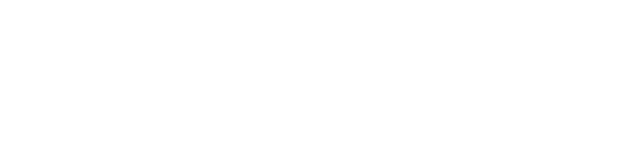
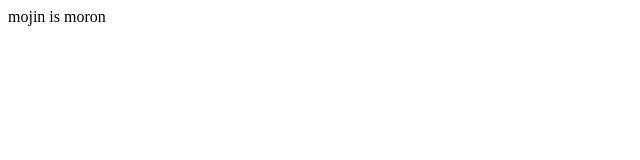
Before and after one commit to Is-This-Merge/SAMSAM, a plain HTML site: page index.html in a window 1280 px wide. Shown: the whole page, without its empty margins (0-640 px from the left). Drawn offline with Linux system fonts and the light colour scheme.

Commit message:
Update index.html

```diff
--- a/index.html
+++ b/index.html
@@ -9,6 +9,8 @@
 </head>
 <body>
     <header></header>
-    <main></main>
+    <main>
+      mojin is moron
+    </main>
     <footer></footer>
 </body>
```
